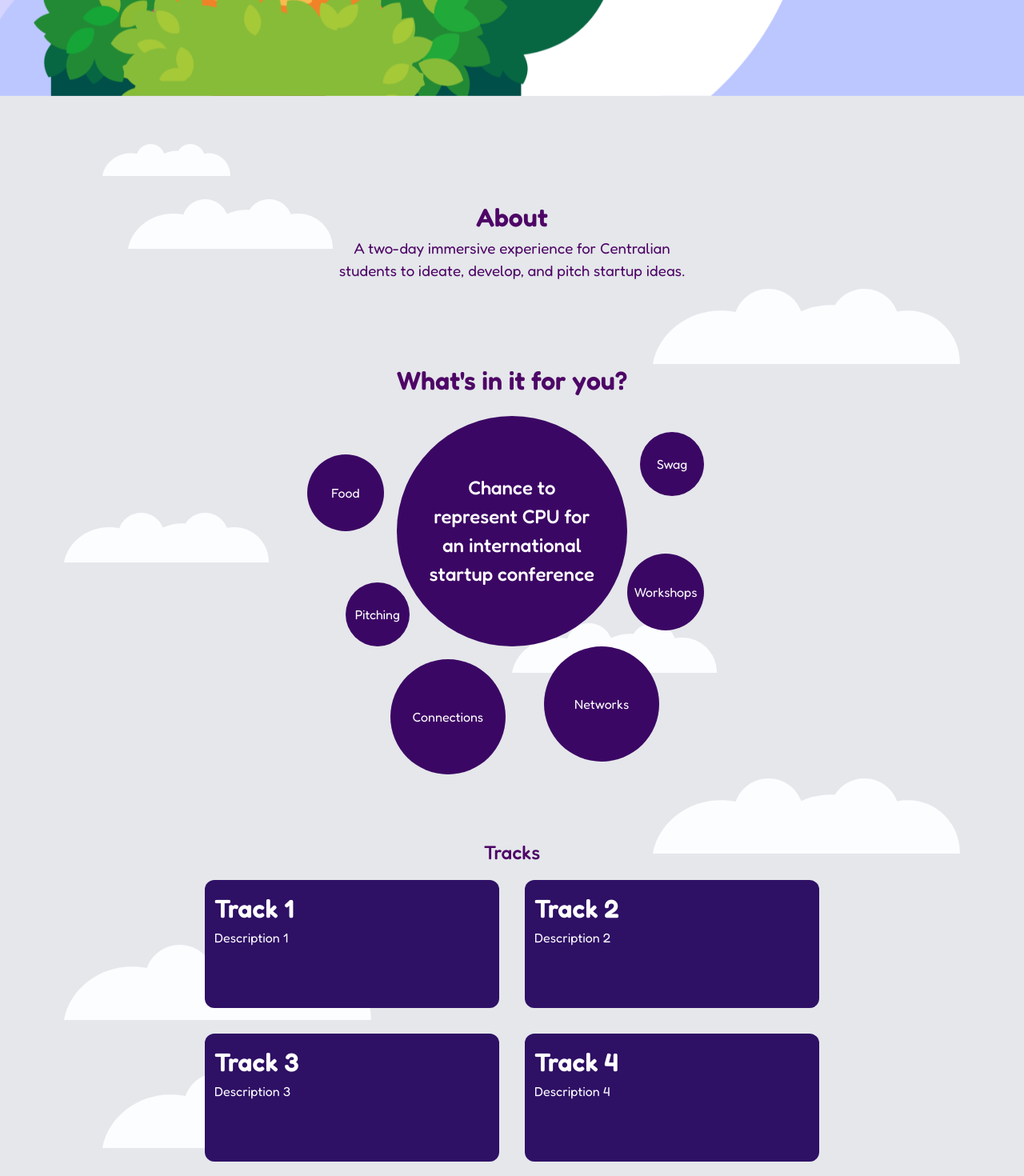
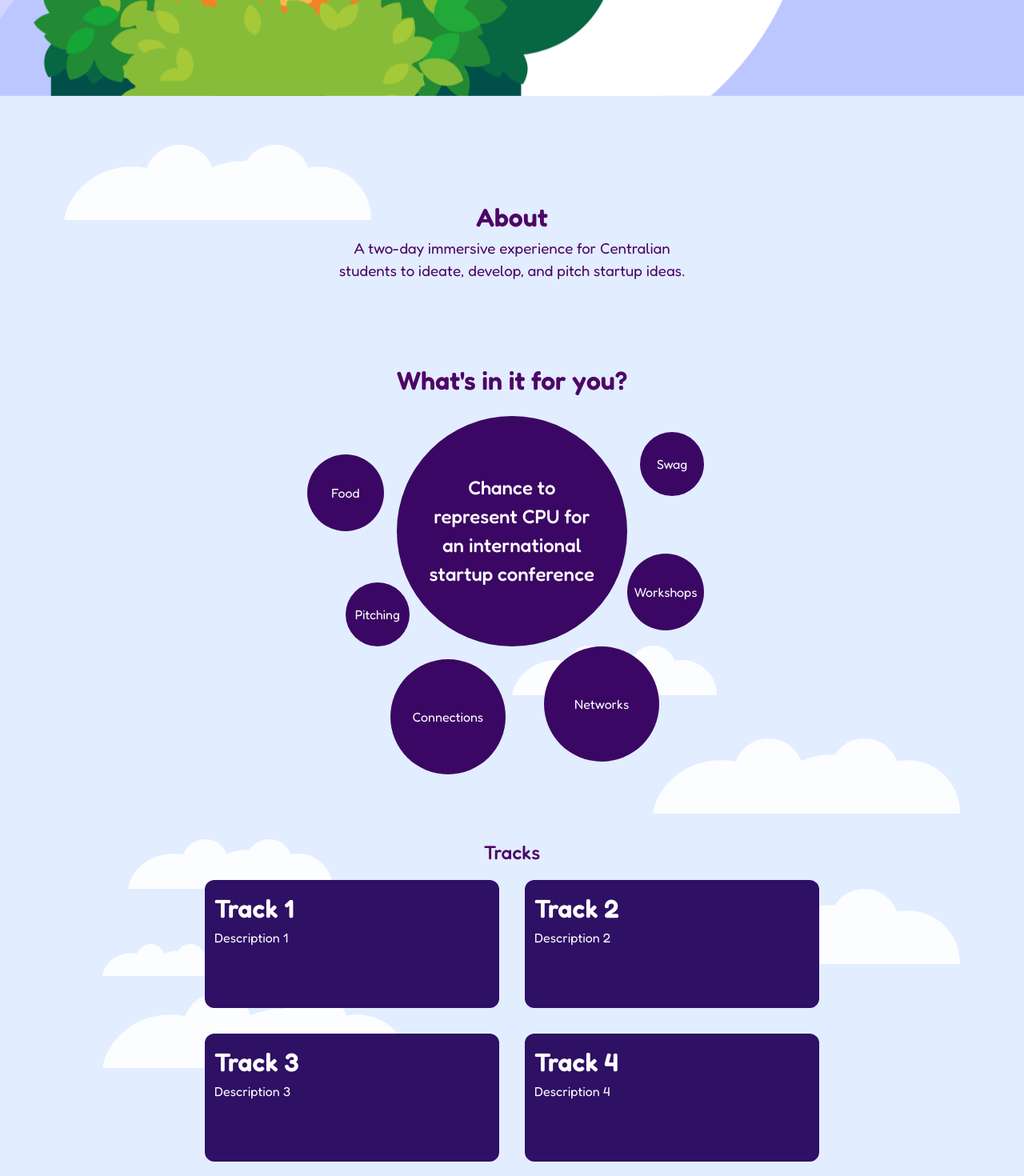
Before and after one commit to JoseArron/central-launch, a Next.js app: page / in a window 1280 px wide. Shown: the part 680-2150 px from the top of the page at 80% size. Built offline with nearby package versions, Linux system fonts and the light colour scheme.

Commit message:
added motion values (scroll animations) for clouds

```diff
--- a/src/components/sections/About.tsx
+++ b/src/components/sections/About.tsx
@@ -3,8 +3,9 @@
 import Image from "next/image";
 import Circle from "../Circle";
 import Track from "../Track";
-import { motion } from "motion/react";
+import { motion, useScroll, useTransform } from "motion/react";
 import cloud from "@/../public/assets/cloud.svg";
+import { useRef } from "react";
 
 const appearVariants = {
   hidden: {
@@ -29,42 +30,73 @@ const appearStagger = {
   },
 };
 export default function About() {
+  const ref = useRef(null);
+  const { scrollYProgress } = useScroll({
+    target: ref,
+    offset: ["start end", "end start"],
+  });
+
+  const cloudY = useTransform(scrollYProgress, [0, 1], [0, 2000]);
+  const cloud2Y = useTransform(scrollYProgress, [0, 1], ["0vh", "200vh"]);
+  const cloud3Y = useTransform(scrollYProgress, [0, 1], [0, 1500]);
+  const cloud4Y = useTransform(scrollYProgress, [0, 1], [0, -200]);
+  const cloud5Y = useTransform(scrollYProgress, [0, 1], ["0vh", "200vh"]);
+  const cloud6Y = useTransform(scrollYProgress, [0, 1], [0, -100]);
+  const cloud7Y = useTransform(scrollYProgress, [0, 1], [0, -2000]);
   return (
     <div
       id="about"
-      className="bg-gray-200 flex flex-col items-center justify-center py-12 px-4 md:px-12 lg:px-24 xl:px-36 gap-20 z-10 w-full relative"
-
+      className="flex flex-col bg-background items-center justify-center py-12 px-4 md:px-12 lg:px-24 xl:px-36 gap-20 z-10 w-full relative"
     >
-      <div className="-z-10">
-        <div>
-          <div className="absolute w-40 h-40 md:w-40 md:h-40 left-10 top-0 md:left-32">
+      <div className="-z-10 overflow-hidden">
+        <motion.div
+          style={{ y: cloudY }}
+          className="absolute w-40 h-40 md:w-40 md:h-40 left-10 top-0 md:left-32"
+        >
+          <Image fill src={cloud} alt="img" className="object-contain" />
+        </motion.div>
+        <motion.div
+          style={{ y: cloud2Y }}
+          className="absolute w-[20vw] h-[20vh] top-20 left-20 md:left-40"
+        >
+          <Image fill src={cloud} alt="img" className="object-contain" />
+        </motion.div>
+        <motion.div
+          style={{ y: cloud3Y }}
+          className="absolute w-96 h-96 top-24 right-20"
+        >
+          <Image fill src={cloud} alt="img" className="object-contain" />
+        </motion.div>
+        <motion.div
+          style={{ y: cloud4Y }}
+          className="absolute w-64 h-64 top-1/2 -translate-y-1/2"
+        >
+          <Image fill src={cloud} alt="img" className="object-contain" />
+        </motion.div>
+        <motion.div
+          style={{ y: cloud5Y }}
+          className="absolute w-64 h-64 top-[40%] left-20 -translate-y-1/2"
+        >
+          <Image fill src={cloud} alt="img" className="object-contain" />
+        </motion.div>
+        <div className="hidden md:block overflow-hidden">
+          <motion.div
+            style={{ y: cloud6Y }}
+            className="absolute w-96 h-96 bottom-72 right-20"
+          >
             <Image fill src={cloud} alt="img" className="object-contain" />
-          </div>
-          <div className="absolute w-[20vw] h-[20vh] top-20 left-20 md:left-40">
+          </motion.div>
+          <motion.div
+            style={{ y: cloud7Y }}
+            className="absolute w-96 h-96 bottom-20 left-20"
+          >
             <Image fill src={cloud} alt="img" className="object-contain" />
-          </div>
-          <div className="absolute w-96 h-96 top-24 right-20">
+          </motion.div>
+          <motion.div
+          style={{ y: cloud4Y }}
+          className="absolute w-96 h-96 -bottom-20 left-32">
             <Image fill src={cloud} alt="img" className="object-contain" />
-          </div>
-        </div>
-        <div>
-          <div className="absolute w-64 h-64 top-1/2 -translate-y-1/2">
-            <Image fill src={cloud} alt="img" className="object-contain" />
-          </div>
-          <div className="absolute w-64 h-64 top-[40%] left-20 -translate-y-1/2">
-            <Image fill src={cloud} alt="img" className="object-contain" />
-          </div>
-        </div>
-        <div className="hidden md:block">
-          <div className="absolute w-96 h-96 bottom-72 right-20">
-            <Image fill src={cloud} alt="img" className="object-contain" />
-          </div>
-          <div className="absolute w-96 h-96 bottom-20 left-20">
-            <Image fill src={cloud} alt="img" className="object-contain" />
-          </div>
-          <div className="absolute w-96 h-96 -bottom-20 left-32">
-            <Image fill src={cloud} alt="img" className="object-contain" />
-          </div>
+          </motion.div>
         </div>
       </div>
       <motion.div
```
